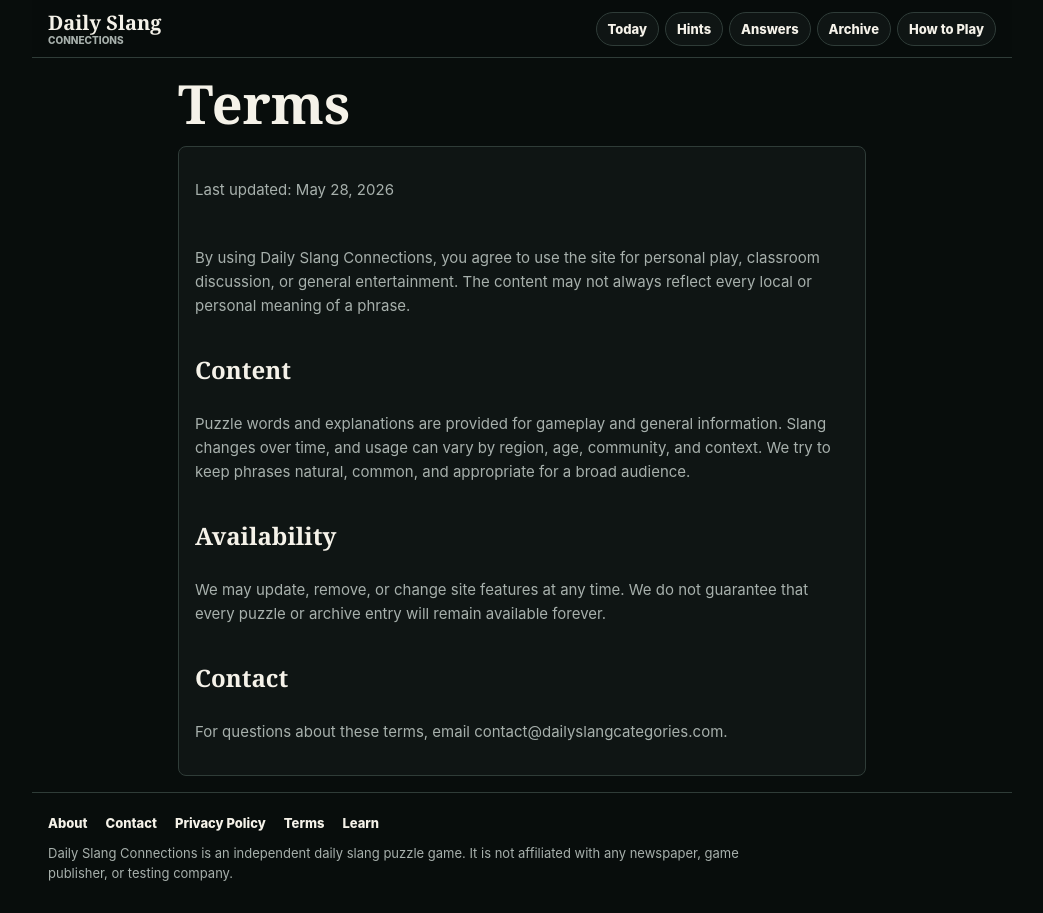
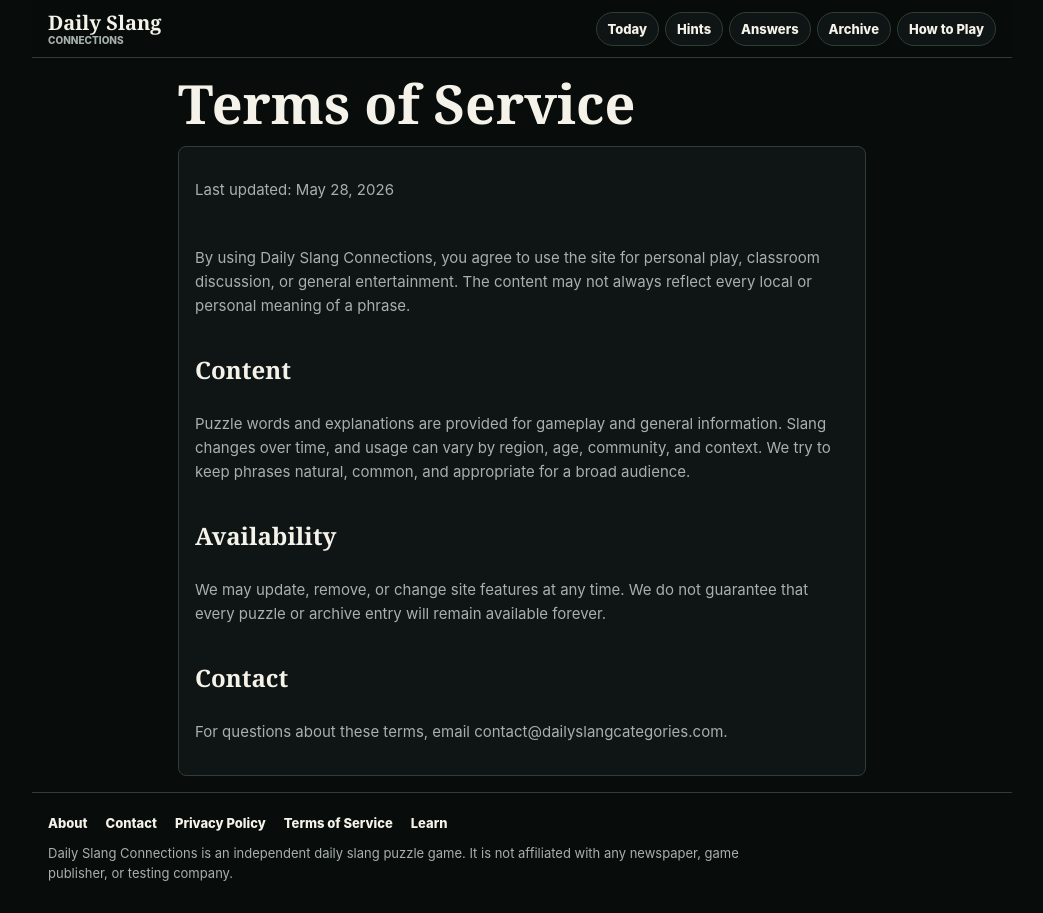
Before and after one commit to ferjamison/daily-slang-connections, a Next.js app: page /terms in a window 1280 px wide. Shown: the whole page, without its empty margins (118-1161 px from the left). Built offline with nearby package versions, Linux system fonts and the light colour scheme.

Commit message:
Clarify legal footer links

```diff
--- a/app/layout.tsx
+++ b/app/layout.tsx
@@ -36,7 +36,7 @@ export default function RootLayout({ children }: { children: React.ReactNode })
               <Link href="/about">About</Link>
               <Link href="/contact">Contact</Link>
               <Link href="/privacy-policy">Privacy Policy</Link>
-              <Link href="/terms">Terms</Link>
+              <Link href="/terms">Terms of Service</Link>
               <Link href="/learn">Learn</Link>
             </nav>
             <p>
--- a/app/terms/page.tsx
+++ b/app/terms/page.tsx
@@ -1,14 +1,14 @@
 import type { Metadata } from "next";
 
 export const metadata: Metadata = {
-  title: "Terms",
-  description: "Terms of use for Daily Slang Connections.",
+  title: "Terms of Service",
+  description: "Terms of Service for Daily Slang Connections.",
 };
 
 export default function TermsPage() {
   return (
     <main className="page narrow prose">
-      <h1>Terms</h1>
+      <h1>Terms of Service</h1>
       <section className="card prose">
         <p>Last updated: May 28, 2026</p>
         <p>
```
